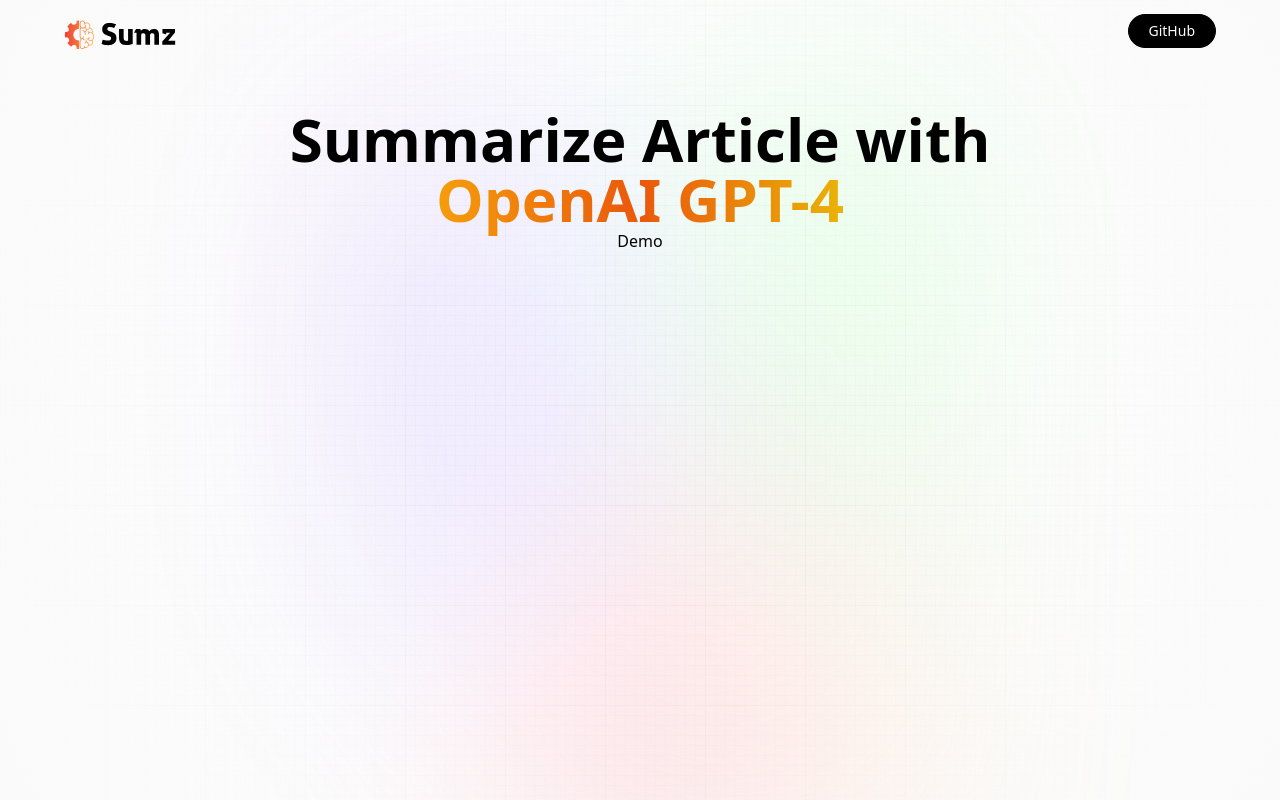
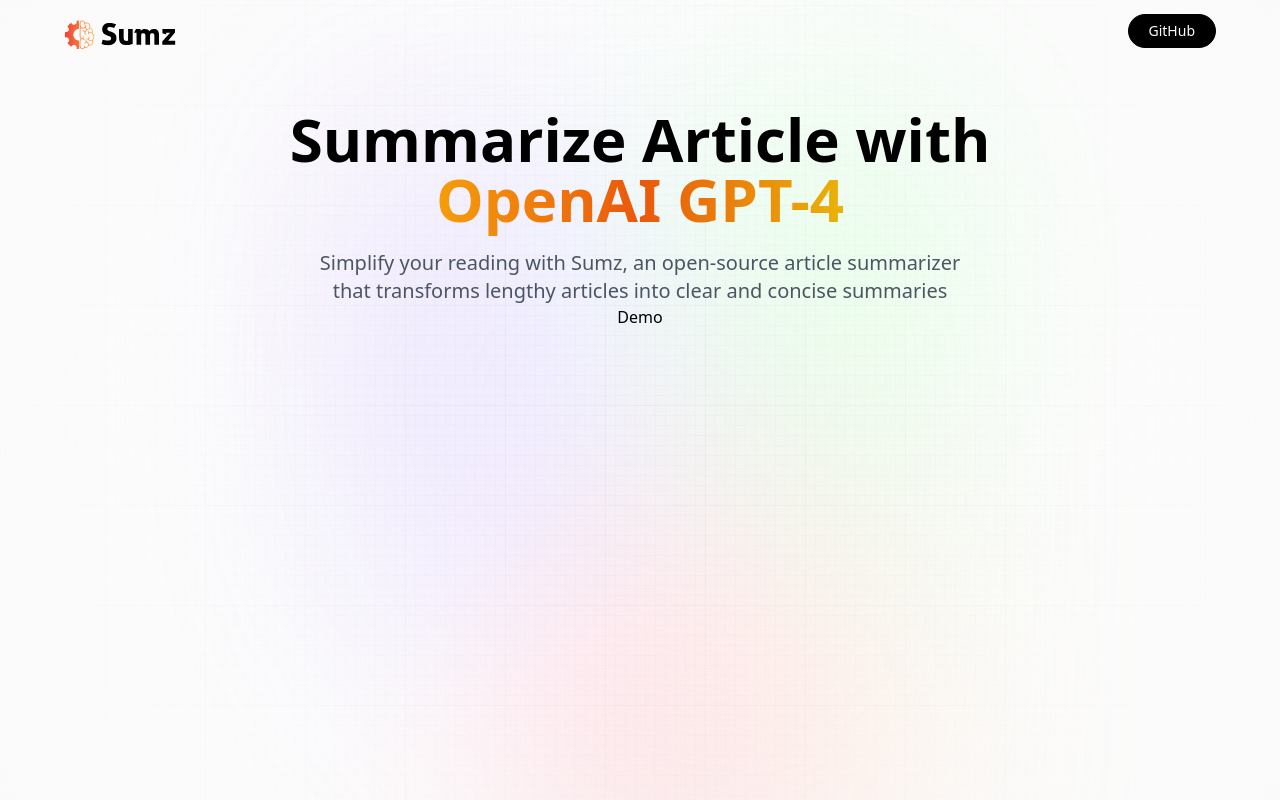
Before and after one commit to Alina-Rosenbusch/ai_summarizer, a React (Vite) app: page / in a window 1280 px wide. Built offline with nearby package versions, Linux system fonts and the light colour scheme; a web font is replaced by a local one.

Commit message:
add subheading

```diff
--- a/src/components/Hero.jsx
+++ b/src/components/Hero.jsx
@@ -20,6 +20,10 @@ const Hero = () => {
         Summarize Article with <br className="max-md:hidden" />
         <span className="orange_gradient">OpenAI GPT-4</span>
       </h1>
+      <h2 className="desc">
+        Simplify your reading with Sumz, an open-source article summarizer that
+        transforms lengthy articles into clear and concise summaries
+      </h2>
     </header>
   );
 };
```
